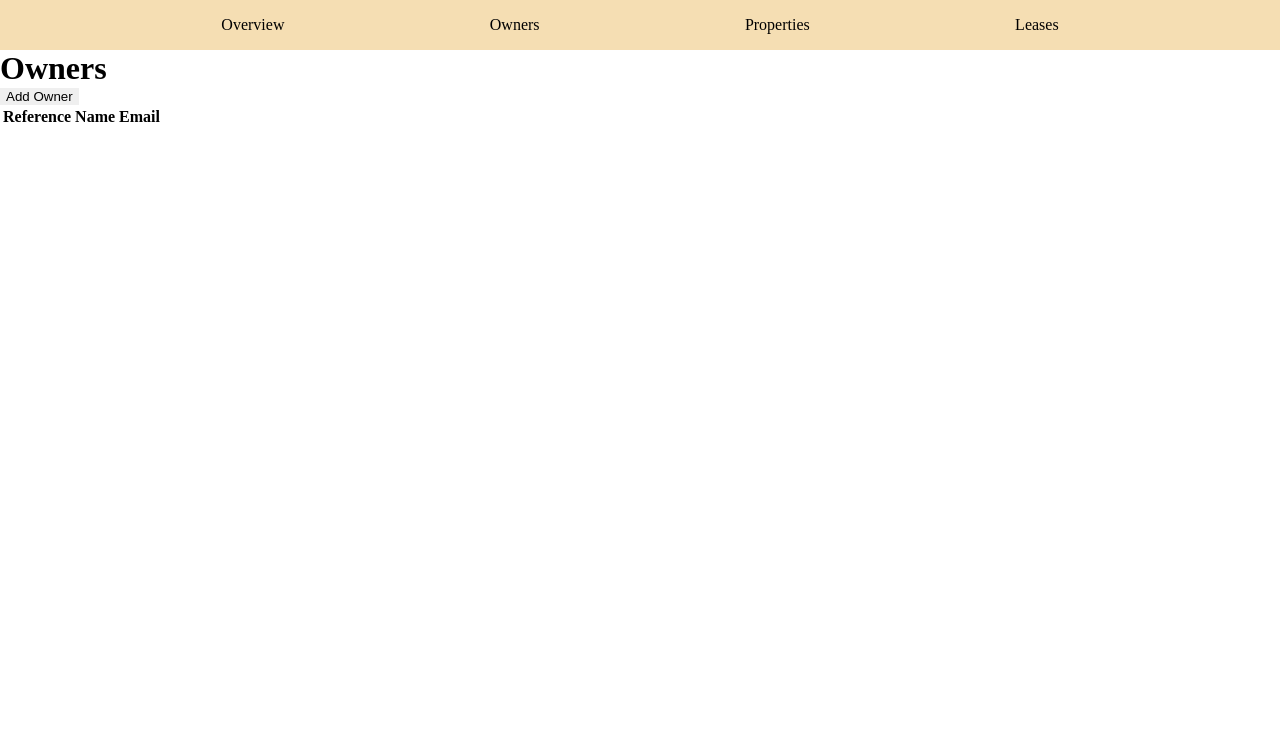
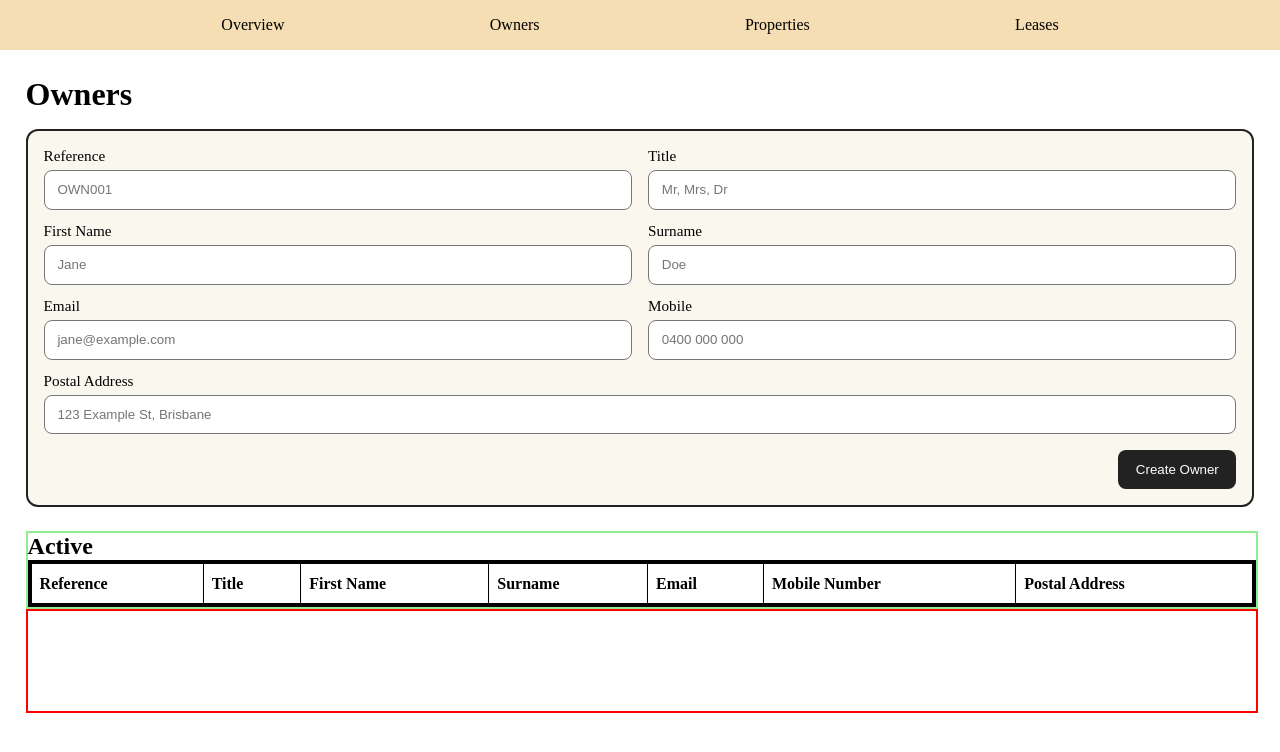
Before and after one commit to piradiusquared/trustAccount, a React (Vite) app: page /owners in a window 1280 px wide. Shown: the top 752 px of the page. Built offline with nearby package versions, Linux system fonts and the light colour scheme.

Commit message:
Owners page showing existing owners, and temporary hardcoded form for adding new owners

```diff
--- /dev/null
+++ b/src/pages/owners.css
@@ -0,0 +1,76 @@
+
+.owners-container {
+    margin: 2%;
+    /* background-color: aqua; */
+}
+
+.owners-header {
+    display: flex;
+    justify-content: space-between;
+    align-items: center;
+    margin-bottom: 1rem;
+}
+
+.owners-form {
+    margin-bottom: 1.5rem;
+    padding: 1rem;
+    border: 2px solid #222;
+    border-radius: 0.75rem;
+    background: #faf7ef;
+}
+
+.owners-form-grid {
+    display: grid;
+    grid-template-columns: repeat(2, minmax(0, 1fr));
+    gap: 0.75rem 1rem;
+}
+
+.owners-form-grid label {
+    display: flex;
+    flex-direction: column;
+    gap: 0.35rem;
+    font-size: 0.95rem;
+}
+
+.owners-form-grid input {
+    padding: 0.7rem 0.8rem;
+    border: 1px solid #777;
+    border-radius: 0.5rem;
+    background: white;
+}
+
+.owners-form-span-2 {
+    grid-column: span 2;
+}
+
+.owners-form-actions {
+    margin-top: 1rem;
+    display: flex;
+    justify-content: flex-end;
+}
+
+.owners-form-actions button {
+    padding: 0.75rem 1.1rem;
+    border-radius: 0.5rem;
+    background: #222;
+    color: white;
+    cursor: pointer;
+}
+
+.owners-form-actions button:hover {
+    opacity: 0.9;
+}
+
+table {
+    width: 100%;
+    border: 4px solid black;
+    border-collapse: collapse;
+    background: white;
+}
+
+th,
+td {
+    border: 1px solid black;
+    padding: 0.65rem 0.5rem;
+    text-align: left;
+}
--- a/src/pages/owners.tsx
+++ b/src/pages/owners.tsx
@@ -1,31 +1,125 @@
+import { useState } from 'react';
+import type { ChangeEvent, SubmitEvent } from 'react';
 import { useAppSelector } from '../core/hooks';
 import { service } from '../core/services';
 
+import '../pages/owners.css'
+
+type OwnerFormState = {
+    reference: string;
+    title: string;
+    firstName: string;
+    surname: string;
+    email: string;
+    mobile: string;
+    postalAddress: string;
+};
+
+const emptyForm: OwnerFormState = {
+    reference: '',
+    title: '',
+    firstName: '',
+    surname: '',
+    email: '',
+    mobile: '',
+    postalAddress: '',
+};
+
 export default function Owners() {
     const owners = useAppSelector(state => state.owners);
+    const [form, setForm] = useState<OwnerFormState>(emptyForm);
 
-  function handleCreate() {
+    function handleChange(event: ChangeEvent<HTMLInputElement>) {
+        const { name, value } = event.target;
+
+        setForm((current) => ({
+            ...current,
+            [name]: value,
+        }));
+    }
+
+    function handleSubmit(event: SubmitEvent<HTMLFormElement>) {
+        event.preventDefault();
+
         service.createOwner({
-      reference: 'OWN001',
-      firstName: 'Gandalf',
-      surname: 'The Grey',
+            reference: form.reference,
+            title: form.title,
+            firstName: form.firstName,
+            surname: form.surname,
+            email: form.email,
+            mobile: form.mobile,
+            postalAddress: form.postalAddress,
         });
+
+        setForm(emptyForm);
     }
 
     return (
-    <div>
+    <div className='owners-container'>
+
+        <header className='owners-header'>
             <h1>Owners</h1>
+        </header>
 
-      <button onClick={handleCreate}>
-        Add Owner
+        <form className="owners-form" onSubmit={handleSubmit}>
+            <div className="owners-form-grid">
+                <label>
+                    <span>Reference</span>
+                    <input name="reference" value={form.reference} onChange={handleChange} placeholder="OWN001" required />
+                </label>
+
+                <label>
+                    <span>Title</span>
+                    <input name="title" value={form.title} onChange={handleChange} placeholder="Mr, Mrs, Dr" />
+                </label>
+
+                <label>
+                    <span>First Name</span>
+                    <input name="firstName" value={form.firstName} onChange={handleChange} placeholder="Jane" required />
+                </label>
+
+                <label>
+                    <span>Surname</span>
+                    <input name="surname" value={form.surname} onChange={handleChange} placeholder="Doe" />
+                </label>
+
+                <label>
+                    <span>Email</span>
+                    <input name="email" value={form.email} onChange={handleChange} placeholder="jane@example.com" type="email" />
+                </label>
+
+                <label>
+                    <span>Mobile</span>
+                    <input name="mobile" value={form.mobile} onChange={handleChange} placeholder="0400 000 000" />
+                </label>
+
+                <label className="owners-form-span-2">
+                    <span>Postal Address</span>
+                    <input name="postalAddress" value={form.postalAddress} onChange={handleChange} placeholder="123 Example St, Brisbane" />
+                </label>
+            </div>
+
+            <div className="owners-form-actions">
+                <button type="submit">
+                    Create Owner
                 </button>
+            </div>
+        </form>
 
+        <div className="card-active">
+            <h2>Active</h2>
+            {/* Table. thead heading row, tbody actual content. */}
             <table>
                 <thead>
                     <tr>
                         <th>Reference</th>
-            <th>Name</th>
+                        <th>Title</th>
+                        <th>First Name</th>
+                        <th>Surname</th>
                         <th>Email</th>
+                        <th>Mobile Number</th>
+                        <th>Postal Address</th>
+                        {/* TODO: actions */}
                     </tr>
                 </thead>
 
@@ -33,14 +127,24 @@ export default function Owners() {
                     {owners.map(owner => (
                         <tr key={owner.id}>
                             <td>{owner.reference}</td>
-              <td>
-                {owner.firstName} {owner.surname}
-              </td>
+                            <td>{owner.title}</td>
+                            <td>{owner.firstName}</td>
+                            <td>{owner.surname}</td>
                             <td>{owner.email}</td>
+                            <td>{owner.mobile}</td>
+                            <td>{owner.postalAddress}</td>
                         </tr>
                     ))}
                 </tbody>
             </table>
         </div>
+
+        <div className="card-inactive">
+
+        </div>
+
+
+
+    </div>
     );
 }
```
Lines whose indentation alone changed are shown as unchanged.
